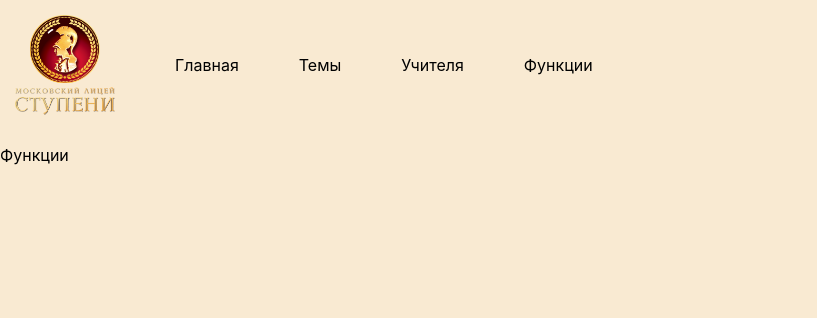
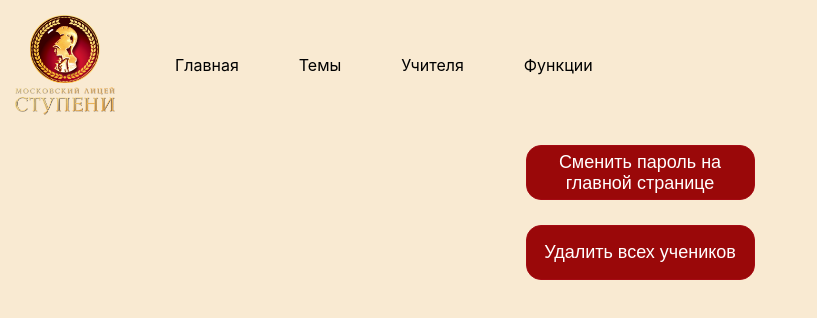
Before and after one commit to ruslan2570/e-lyceum, a React (Create React App) app: page /admin/funcs in a window 1280 px wide. Shown: the top 318 px of the page, without its empty margins (0-817 px from the left). Built offline with nearby package versions, Linux system fonts and the light colour scheme.

Commit message:
Функции готовы

```diff
--- a/src/Pages/Admin/Funcs.jsx
+++ b/src/Pages/Admin/Funcs.jsx
@@ -1,6 +1,70 @@
+import AuthService from "../../Services/AuthService";
+import ServerUrl from "../../Const/ServerUrl";
 
 const Funcs = () => {
-    return (<p>Функции</p>)
+
+    const changePassword = () => {
+        let newPassword = window.prompt("Введите новый пароль");
+
+        const headers = {
+            "Content-Type": "application/json",
+            "Authorization": "Bearer " + AuthService.getToken()
+        }
+
+        var raw = `{\"password\": ${newPassword}}`;
+
+
+        var requestOptions = {
+            method: 'PUT',
+            headers: headers,
+            body: raw,
+            redirect: 'follow'
+        };
+
+        fetch(ServerUrl + "func.php", requestOptions)
+            .then(response => {
+                if (response.status === 200) {
+                    alert("Пароль успешно изменён")
+                } else {
+                    alert("При изменении пароля произошла ошибка")
+                }
+            })
+            .catch(error => console.log('error', error));
+
+    }
+
+    const deleteAllStudents = () => {
+        const confirmation = window.confirm("Вы уверены, что хотите удалить всех учеников? После удаления все тему станут свободными");
+
+        if (confirmation) {
+            const headers = {
+                "Authorization": "Bearer " + AuthService.getToken()
+            }
+
+            var requestOptions = {
+                method: 'DELETE',
+                headers: headers,
+                redirect: 'follow'
+            };
+
+            fetch(ServerUrl + "func.php", requestOptions)
+                .then(response => {
+                    if (response.status === 200) {
+                        alert("Ученики успешно удалены")
+                    } else {
+                        alert("При удалении учеников произошла ошибка ")
+                    }
+                })
+                .catch(error => console.log('error', error));
+        }
+    }
+
+    return (
+        <div>
+            <button className="send" onClick={changePassword}>Сменить пароль на главной странице</button>
+            <button className="send" onClick={deleteAllStudents}>Удалить всех учеников</button>
+        </div>
+    )
 }
 
 export default Funcs;
```
